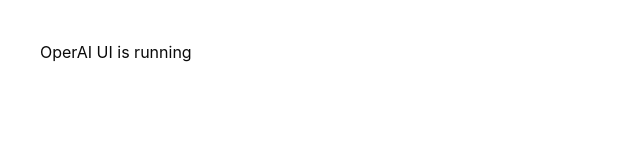
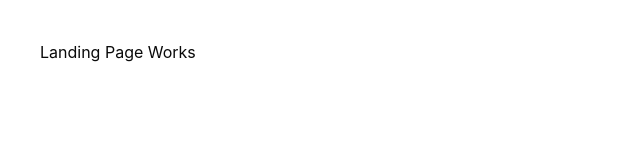
Before and after one commit to sodium23/operai-frontend, a React (Vite) app: page / in a window 1280 px wide. Shown: the top 160 px of the page, without its empty margins (0-640 px from the left). Built offline with nearby package versions, Linux system fonts and the light colour scheme.

Commit message:
Update App.tsx

```diff
--- a/src/app/App.tsx
+++ b/src/app/App.tsx
@@ -1,5 +1,14 @@
+import { BrowserRouter, Routes, Route } from "react-router-dom";
+import Landing from "./pages/landing";
+
 function App() {
-  return <div style={{ padding: 40 }}>OperAI UI is running</div>;
+  return (
+    <BrowserRouter>
+      <Routes>
+        <Route path="/" element={<Landing />} />
+      </Routes>
+    </BrowserRouter>
+  );
 }
 
 export default App;
```
